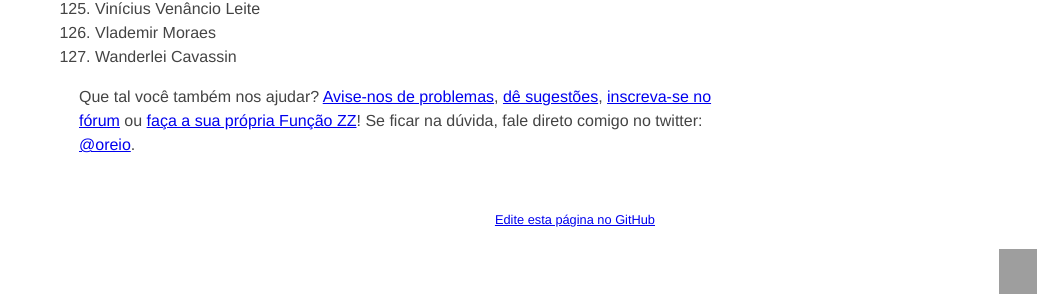
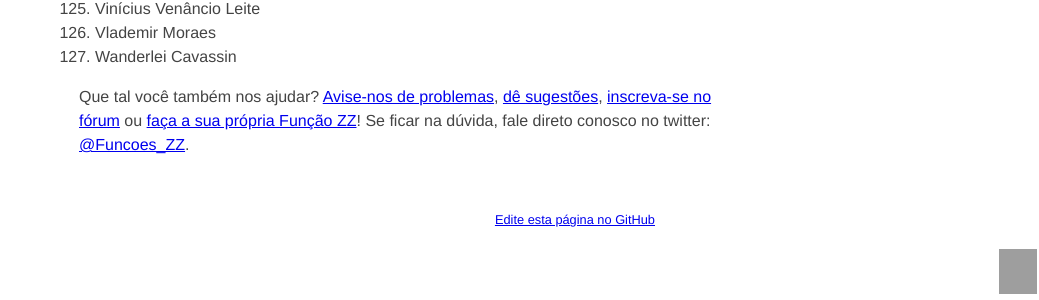
Before and after one commit to funcoeszz/funcoeszz.github.io, a Jekyll site: the page built from thanks.html, in a window 1280 px wide and 900 px high, scrolled down 2905 px. Shown: the part 597-897 px from the top of the window, without its empty margins (241-1280 px from the left). Built offline with Jekyll 4.4.1, drawn with Linux system fonts in a browser that asks for light colours; Markdown is read by kramdown in place of the engine named in the settings; grey boxes are pictures that could not be loaded.

Commit message:
thanks: twitter Funcoes_ZZ e não o meu

```diff
--- a/thanks.html
+++ b/thanks.html
@@ -141,4 +141,4 @@ redirect_from: /equipe.html
 <li>Wanderlei Cavassin</li>
 </ol>
 
-<p>Que tal você também nos ajudar? <a href="https://github.com/funcoeszz/funcoeszz/issues">Avise-nos de problemas</a>, <a href="https://github.com/funcoeszz/funcoeszz/issues/new">dê sugestões</a>, <a href="http://br.groups.yahoo.com/group/zztabtab/">inscreva-se no fórum</a> ou <a href="my.html">faça a sua própria Função ZZ</a>! Se ficar na dúvida, fale direto comigo no twitter: <a href="http://twitter.com/oreio">@oreio</a>.</p>
+<p>Que tal você também nos ajudar? <a href="https://github.com/funcoeszz/funcoeszz/issues">Avise-nos de problemas</a>, <a href="https://github.com/funcoeszz/funcoeszz/issues/new">dê sugestões</a>, <a href="http://br.groups.yahoo.com/group/zztabtab/">inscreva-se no fórum</a> ou <a href="my.html">faça a sua própria Função ZZ</a>! Se ficar na dúvida, fale direto conosco no twitter: <a href="https://twitter.com/Funcoes_ZZ">@Funcoes_ZZ</a>.</p>
```
